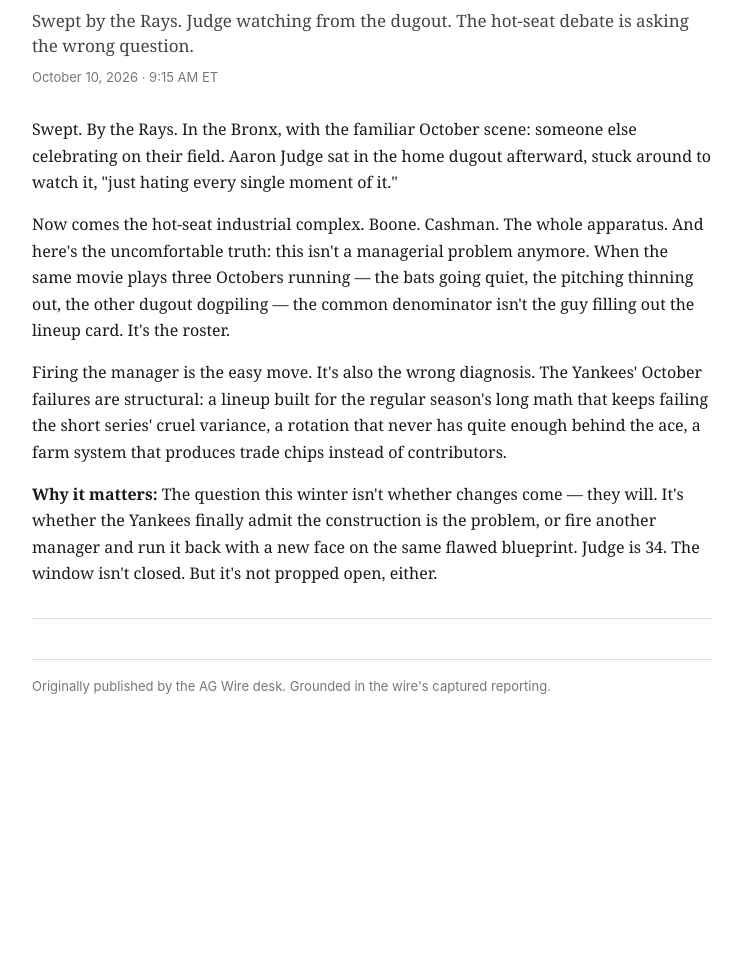
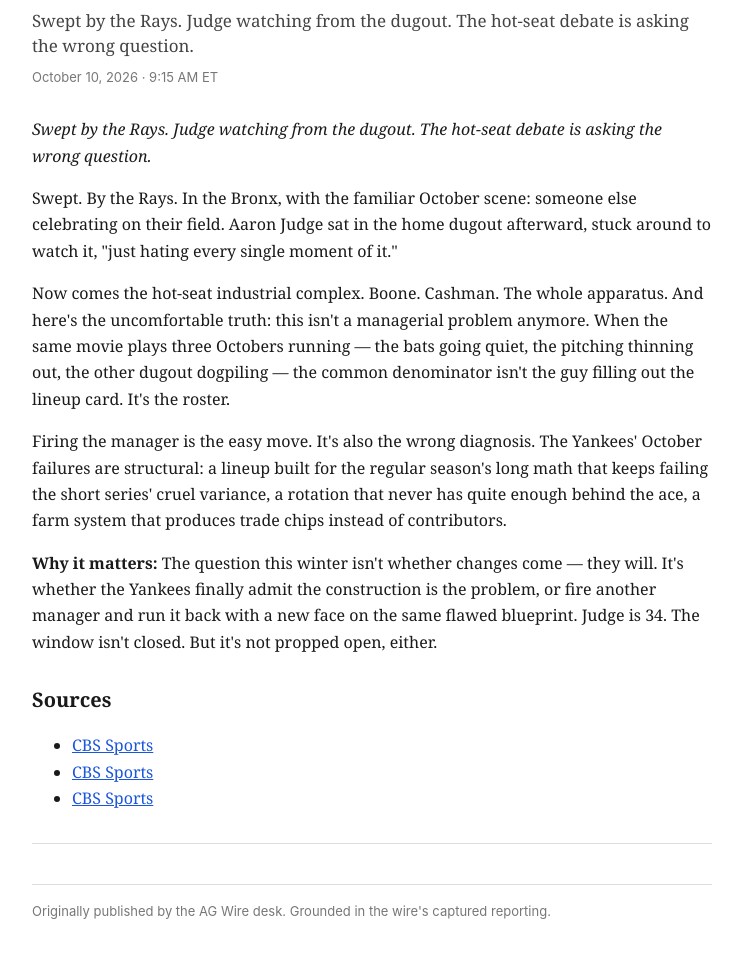
Before and after one commit to arg1499/ag-wire, a plain HTML site: page originals/yankees-winter-reckoning.html in a window 1280 px wide. Shown: the part 104-1059 px from the top of the page, without its empty margins (268-1010 px from the left). Before the commit the page ends 834 px from the top, so only its background shows below. Drawn offline with Linux system fonts and the light colour scheme.

Commit message:
originals: yankees-winter-reckoning.html

```diff
--- a/originals/yankees-winter-reckoning.html
+++ b/originals/yankees-winter-reckoning.html
@@ -23,10 +23,17 @@
 <h1>The Yankees&#x27; winter of reckoning</h1>
 <p class="deck">Swept by the Rays. Judge watching from the dugout. The hot-seat debate is asking the wrong question.</p>
 <p class="dateline">October 10, 2026 · 9:15 AM ET</p>
+<p><em>Swept by the Rays. Judge watching from the dugout. The hot-seat debate is asking the wrong question.</em></p>
 <p>Swept. By the Rays. In the Bronx, with the familiar October scene: someone else celebrating on their field. Aaron Judge sat in the home dugout afterward, stuck around to watch it, &quot;just hating every single moment of it.&quot;</p>
 <p>Now comes the hot-seat industrial complex. Boone. Cashman. The whole apparatus. And here&#x27;s the uncomfortable truth: this isn&#x27;t a managerial problem anymore. When the same movie plays three Octobers running — the bats going quiet, the pitching thinning out, the other dugout dogpiling — the common denominator isn&#x27;t the guy filling out the lineup card. It&#x27;s the roster.</p>
 <p>Firing the manager is the easy move. It&#x27;s also the wrong diagnosis. The Yankees&#x27; October failures are structural: a lineup built for the regular season&#x27;s long math that keeps failing the short series&#x27; cruel variance, a rotation that never has quite enough behind the ace, a farm system that produces trade chips instead of contributors.</p>
 <p><strong>Why it matters:</strong> The question this winter isn&#x27;t whether changes come — they will. It&#x27;s whether the Yankees finally admit the construction is the problem, or fire another manager and run it back with a new face on the same flawed blueprint. Judge is 34. The window isn&#x27;t closed. But it&#x27;s not propped open, either.</p>
+<h2>Sources</h2>
+<ul>
+<li><a href="https://www.cbssports.com/mlb/news/yankees-modern-failures-full-display-sweep/">CBS Sports</a></li>
+<li><a href="https://www.cbssports.com/mlb/news/whats-next-for-yankees-playoff-elimination-aaron-judge-aaron-boone/">CBS Sports</a></li>
+<li><a href="https://www.cbssports.com/mlb/news/2026-mlb-playoffs-winners-losers-alds-game-3-nlds-game-4/">CBS Sports</a></li>
+</ul>
 <hr>
 <footer>Originally published by the AG Wire desk. Grounded in the wire's captured reporting.</footer>
 </body>
```
